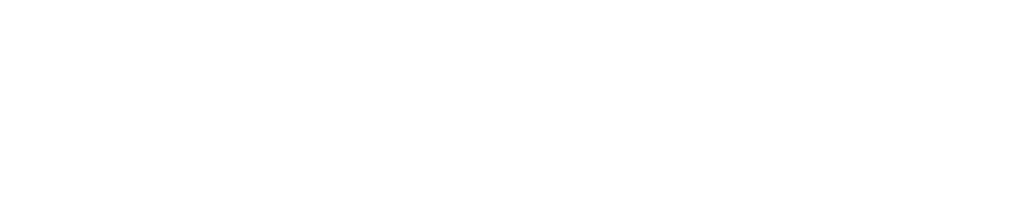
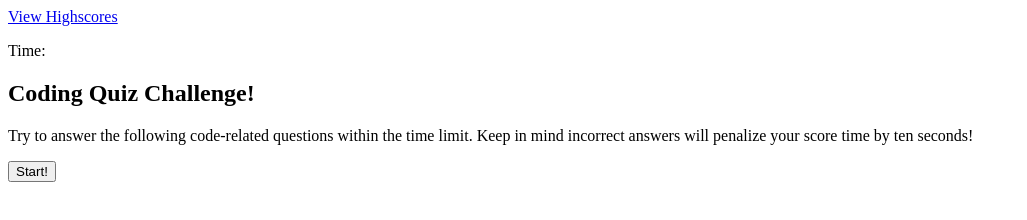
Before and after one commit to riveranelson99/my_code_quiz, a plain HTML site: page index.html in a window 1280 px wide. Shown: the whole page, without its empty margins (0-1027 px from the left). Drawn offline with Linux system fonts and the light colour scheme.

Commit message:
Small changes to html.

```diff
--- a/index.html
+++ b/index.html
@@ -5,8 +5,21 @@
     <meta http-equiv="X-UA-Compatible" content="IE=edge">
     <meta name="viewport" content="width=device-width, initial-scale=1.0">
     <title>Document</title>
+    <link rel="stylesheet" href="./assets/css/style.css">
 </head>
 <body>
+    <header>
+        <a href="#Test">View Highscores</a>
+        <p>Time:</p>
+    </header>
 
+    <main>
+        <Section id="intro">
+            <h1>Coding Quiz Challenge!</h1>
+            <p>Try to answer the following code-related questions within the time limit. Keep in mind incorrect answers will penalize your score time by ten seconds!</p>
+            <button>Start!</button>
+        </Section>
+    </main>
+    <script src="script.js"></script>
 </body>
 </html>
```
